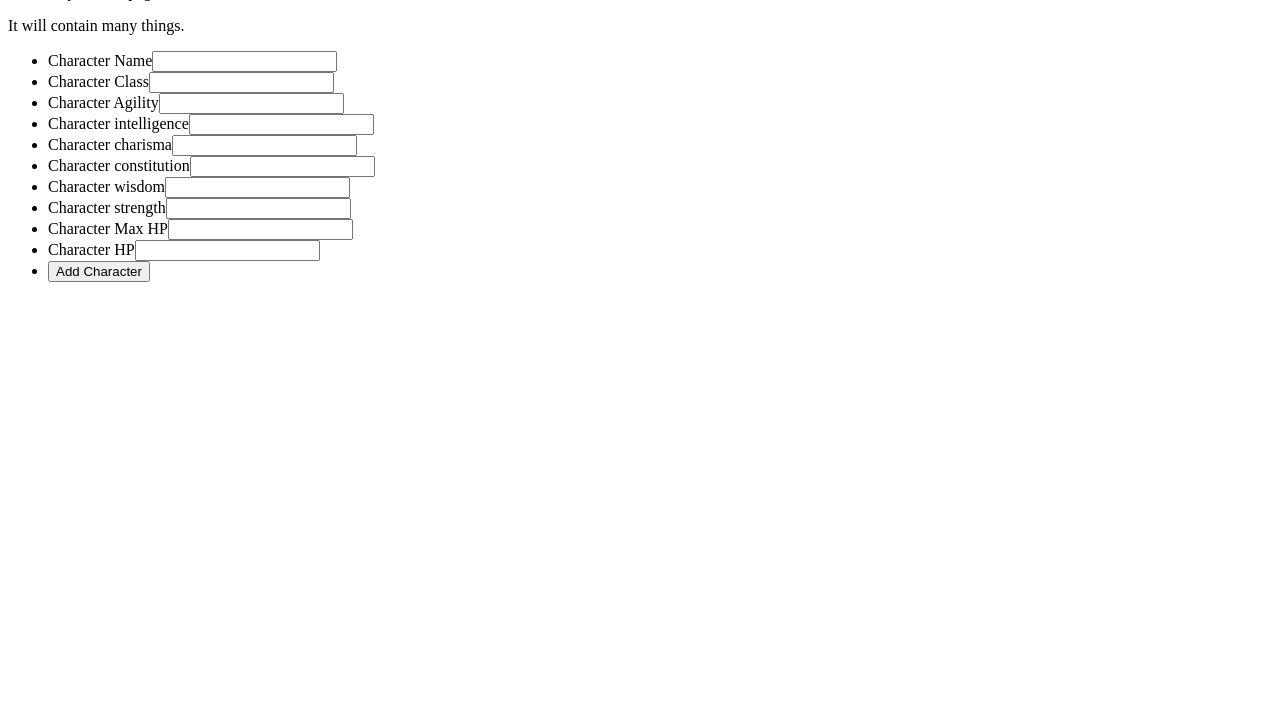
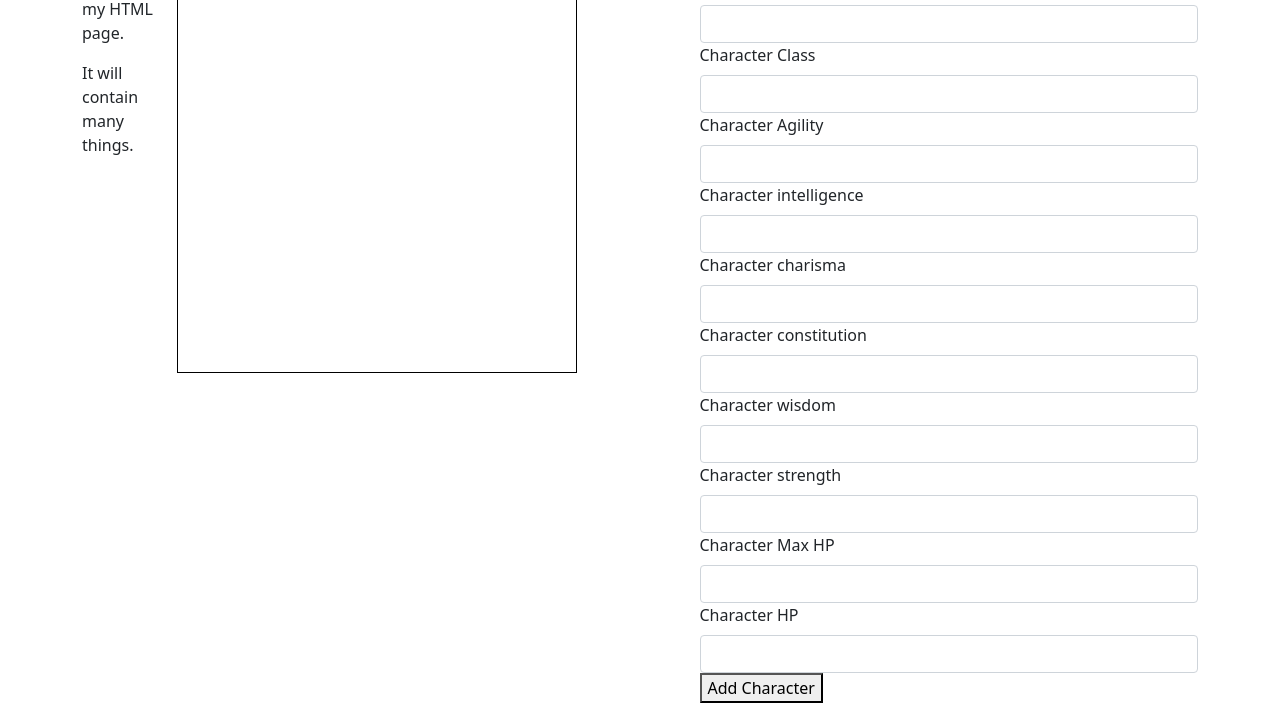
Before and after one commit to matthewturk/simple-rpg, a plain HTML site: page index.html in a window 1280 px wide. Shown: the part 83-800 px from the top of the page. Drawn offline with nearby package versions, Linux system fonts and the light colour scheme; a script that the page names is missing.

Commit message:
adding some d3

```diff
--- a/index.html
+++ b/index.html
@@ -1,7 +1,16 @@
-<html>
+<!doctype html>
+<html lang="en">
 
 <head>
+    <!-- Required meta tags -->
+    <meta charset="utf-8">
+    <meta name="viewport" content="width=device-width, initial-scale=1">
     <title>Our Example RPG Visualization</title>
+    <link href="https://cdn.jsdelivr.net/npm/bootstrap@5.1.3/dist/css/bootstrap.min.css" rel="stylesheet"
+        integrity="sha384-1BmE4kWBq78iYhFldvKuhfTAU6auU8tT94WrHftjDbrCEXSU1oBoqyl2QvZ6jIW3" crossorigin="anonymous">
+    <script src="https://cdn.jsdelivr.net/npm/bootstrap@5.1.3/dist/js/bootstrap.bundle.min.js"
+        integrity="sha384-ka7Sk0Gln4gmtz2MlQnikT1wXgYsOg+OMhuP+IlRH9sENBO0LRn5q+8nbTov4+1p"
+        crossorigin="anonymous"></script>
     <script src="https://cdn.jsdelivr.net/npm/vega"></script>
     <script src="https://cdn.jsdelivr.net/npm/vega-lite"></script>
     <script src="https://cdn.jsdelivr.net/npm/vega-embed"></script>
@@ -9,31 +18,68 @@
 </head>
 
 <body>
+    <div class="container">
+        <div class="row">
+            <div class="col">
                 <h1>Hello!</h1>
+            </div>
+        </div>
+        <div class="row">
+            <div class="col-1">
                 <p>This is my HTML page.</p>
                 <p>It will contain many things.</p>
+            </div>
+            <div class="col">
+                <div class="row">
+                    <div class="col">
+
                         <div id="viz"></div>
-    <ul>
-        <li><label for="name">Character Name</label><input id="name" name="name"></input></li>
-        <li><label for="class">Character Class</label><input id="class" name="class"></input></li>
-        <li><label for="agility">Character Agility</label><input id="agility" name="agility"></input></li>
-        <li><label for="intelligence">Character intelligence</label><input id="intelligence"
-                name="intelligence"></input></li>
-        <li><label for="charisma">Character charisma</label><input id="charisma" name="charisma"></input></li>
-        <li><label for="constitution">Character constitution</label><input id="constitution"
-                name="constitution"></input></li>
-        <li><label for="wisdom">Character wisdom</label><input id="wisdom" name="wisdom"></input></li>
-        <li><label for="strength">Character strength</label><input id="strength" name="strength"></input></li>
-        <li><label for="maxhp">Character Max HP</label><input id="maxhp" name="maxhp"></input></li>
-        <li><label for="hp">Character HP</label><input id="hp" name="hp"></input></li>
-        <li><button id="add_character">Add Character</button></li>
-    </ul>
+                    </div>
+                </div>
+                <div class="row">
+                    <div class="col">
+
+                        <svg id="d3svg" height="400" width="400" style="border: 1px solid black;"></svg>
+                    </div>
+                </div>
+            </div>
+            <div class="col">
+                <form>
+                    <label class="form-label" for="name">Character Name</label><input class="form-control" id="name"
+                        name="name"></input>
+                    <label class="form-label" for="class">Character Class</label><input class="form-control" id="class"
+                        name="class"></input>
+                    <label class="form-label" for="agility">Character Agility</label><input class="form-control"
+                        id="agility" name="agility"></input>
+                    <label class="form-label" for="intelligence">Character intelligence</label><input
+                        class="form-control" id="intelligence" name="intelligence"></input>
+                    <label class="form-label" for="charisma">Character charisma</label><input class="form-control"
+                        id="charisma" name="charisma"></input>
+
+                    <label class="form-label" for="constitution">Character constitution</label><input
+                        class="form-control" id="constitution" name="constitution"></input>
+                    <label class="form-label" for="wisdom">Character wisdom</label><input class="form-control"
+                        id="wisdom" name="wisdom"></input>
+                    <label class="form-label" for="strength">Character strength</label><input class="form-control"
+                        id="strength" name="strength"></input>
+
+                    <label class="form-label" for="maxhp">Character Max HP</label><input class="form-control" id="maxhp"
+                        name="maxhp"></input>
+                    <label class="form-label" for="hp">Character HP</label><input class="form-control" id="hp"
+                        name="hp"></input>
+                    <button id="add_character">Add Character</button>
+                </form>
+            </div>
+        </div>
+    </div>
 </body>
 
 <script>
     var embedded = vegaEmbed("#viz", "combined_rpg.json");
+    window.addEventListener("DOMContentLoaded", (event) => {
         document.getElementById("add_character").addEventListener("click",
             (button, event) => {
+                d3.select("#d3svg").selectAll("circle").style("fill", "red");
                 var newCharacter = {};
                 for (let attr of ["name", "class", "agility", "intelligence", "charisma", "constitution", "wisdom", "strength", "maxhp", "hp"]) {
                     newCharacter[attr] = document.getElementById(attr).value;
@@ -41,7 +87,9 @@
                 var cs = vega.changeset().insert([newCharacter]);
                 embedded.then(res => res.view.change('characters', cs).run());
 
-        })
+            });
+        d3.select("#d3svg").append("circle").attr("cx", 200).attr("cy", 200).attr("r", 20).style("fill", "black");
+    });
 </script>
 
 </html>
```
Lines whose indentation alone changed are shown as unchanged.
